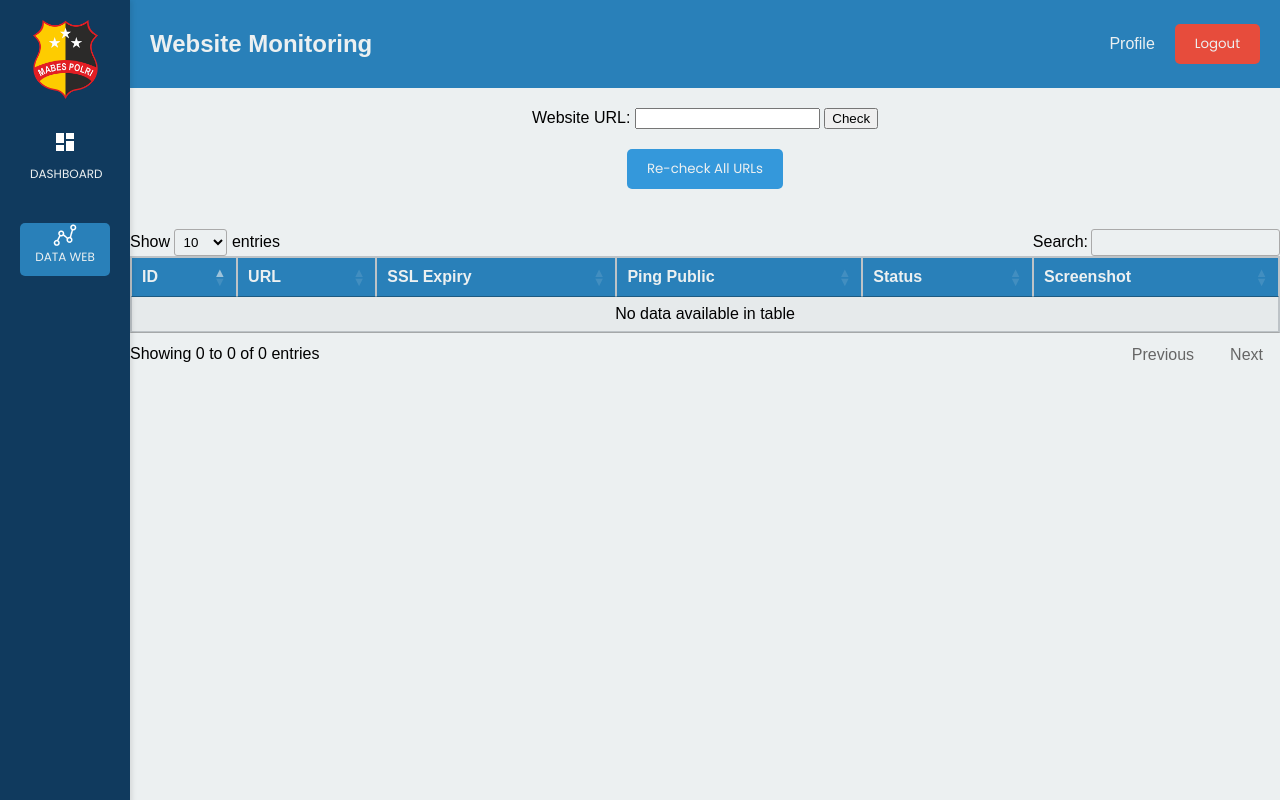
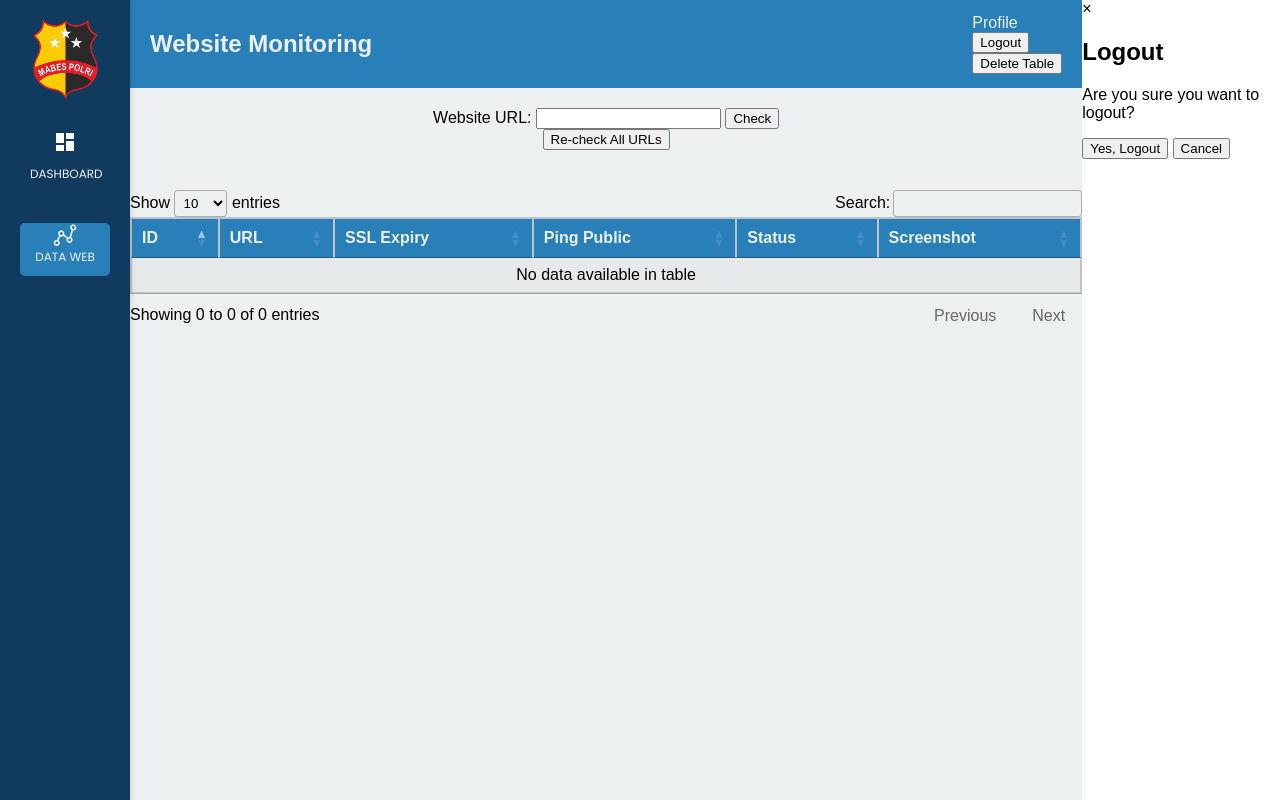
Before and after one commit to IvanBarlianto/MonitoringWeb, a Flask app: page /data in a window 1280 px wide. Run offline with Flask 3, Linux system fonts and the light colour scheme; the visitor is signed in with stand-in values (Sample User, id 1); some libraries are stand-ins or nearby versions.

Commit message:
fix data dan appl

```diff
--- a/app.py
+++ b/app.py
@@ -190,6 +190,18 @@ def check():
     except Exception as e:
         return jsonify({'error': str(e)}), 500
 
+@app.route('/delete_table', methods=['POST'])
+@login_required  # Ensure the user is logged in
+def delete_table():
+    try:
+        # Drop the MonitoringResult table
+        MonitoringResult.__table__.drop(db.engine)
+        # Recreate the table to ensure it can be used again
+        db.create_all()
+        return jsonify({'message': 'Table deleted successfully'}), 200
+    except Exception as e:
+        return jsonify({'error': str(e)}), 500
+
 @app.route('/dashboard')
 @login_required
 def dashboard():
--- a/templates/data.html
+++ b/templates/data.html
@@ -9,136 +9,7 @@
     <link href="https://fonts.googleapis.com/css2?family=Poppins:wght@400;600&display=swap" rel="stylesheet">
     <link rel="stylesheet" type="text/css" href="https://cdn.datatables.net/1.11.4/css/jquery.dataTables.css">
     <style>
-        .sidebar ul li:first-child a {
-            background-image: url('/static/dashboard.png');
-            background-repeat: no-repeat;
-            background-position: top center;
-            padding-top: 35px;
-        }
-
-        .sidebar ul li:nth-child(2) a {
-            background-image: url('/static/monitoring.png');
-            background-repeat: no-repeat;
-            background-position: top center;
-            padding-top: 25px;
-            margin-top: 30px;
-        }
-
-        .sidebar ul li a {
-            font-family: 'Poppins', sans-serif;
-        }
-
-        .sidebar ul li.active a {
-            background-color: #2980b9;
-            /* Warna latar belakang aktif */
-            color: #ecf0f1;
-        }
-
-        .navbar-right {
-            display: flex;
-            align-items: center;
-        }
-
-        .profile,
-        .logout {
-            margin-left: 20px;
-        }
-
-        .logout button {
-            font-family: 'Poppins', sans-serif;
-            background-color: #e74c3c;
-            color: #ecf0f1;
-            border: none;
-            padding: 10px 20px;
-            border-radius: 5px;
-            cursor: pointer;
-            transition: background-color 0.3s ease;
-        }
-
-        .logout button:hover {
-            background-color: #ff0000;
-        }
-
-        .modal {
-            display: none;
-            position: fixed;
-            z-index: 1;
-            left: 0;
-            top: 0;
-            width: 100%;
-            height: 100%;
-            overflow: auto;
-            background-color: rgb(0, 0, 0);
-            background-color: rgba(0, 0, 0, 0.4);
-        }
-
-        .modal-content {
-            background-color: #fefefe;
-            margin: 15% auto;
-            padding: 20px;
-            border: 1px solid #888;
-            width: 80%;
-            max-width: 500px;
-            text-align: center;
-            border-radius: 10px;
-        }
-
-        .close {
-            color: #aaa;
-            float: right;
-            font-size: 28px;
-            font-weight: bold;
-        }
-
-        .close:hover,
-        .close:focus {
-            color: black;
-            text-decoration: none;
-            cursor: pointer;
-        }
-
-        .modal button {
-            margin: 10px;
-            padding: 10px 20px;
-            border: none;
-            border-radius: 5px;
-            cursor: pointer;
-            font-family: 'Poppins', sans-serif;
-        }
-
-        .modal button:hover {
-            opacity: 0.8;
-        }
-
-        .modal button:nth-child(3) {
-            background-color: #e74c3c;
-            color: white;
-        }
-
-        .modal button:nth-child(4) {
-            background-color: #ff0000;
-            color: white;
-        }
-
-        .yes-logout {
-            color: #ff0000;
-        }
-
-        .recheckAll {
-            margin-top: 20px;
-            font-family: 'Poppins', sans-serif;
-            background-color: #3498db;
-            color: #ecf0f1;
-            border: none;
-            padding: 10px 20px;
-            border-radius: 5px;
-            cursor: pointer;
-            transition: background-color 0.3s ease;
-        }
-
-        .recheckAll:hover {
-            background-color: #2980b9;
-        }
+        /* Add your custom CSS here */
     </style>
 </head>
 
@@ -149,8 +20,8 @@
                 <img src="/static/logo.png" alt="Logo" width="65" height="79" class="logo">
             </a>
             <ul>
-                <li><a href="dashboard">DASHBOARD</a></li>
-                <li class="active"><a href="data">DATA WEB</a></li>
+                <li><a href="/dashboard">DASHBOARD</a></li>
+                <li class="active"><a href="/data">DATA WEB</a></li>
             </ul>
         </aside>
 
@@ -165,6 +36,9 @@
                     </div>
                     <div class="logout">
                         <button onclick="openLogoutModal()">Logout</button>
+                    </div>
+                    <div class="delete-table">
+                        <button onclick="deleteTable()">Delete Table</button>
                     </div>
                 </div>
             </nav>
@@ -307,6 +181,7 @@
                 toggleLoading(false);
             });
         });
+
         function openLogoutModal() {
             document.getElementById('logoutModal').style.display = 'block';
         }
@@ -319,6 +194,24 @@
             window.location.href = '/logout';
         }
 
+        function deleteTable() {
+            if (confirm("Are you sure you want to delete the table? This action cannot be undone.")) {
+                fetch('/delete_table', {
+                    method: 'POST'
+                }).then(response => response.json()).then(data => {
+                    if (data.message) {
+                        alert(data.message);
+                        location.reload();  // Reload the page to reflect the changes
+                    } else {
+                        alert('Error: ' + data.error);
+                    }
+                }).catch(error => {
+                    console.error('Error:', error);
+                    alert('An error occurred while deleting the table.');
+                });
+            }
+        }
+
         window.onclick = function (event) {
             if (event.target == document.getElementById('logoutModal')) {
                 closeLogoutModal();
```
